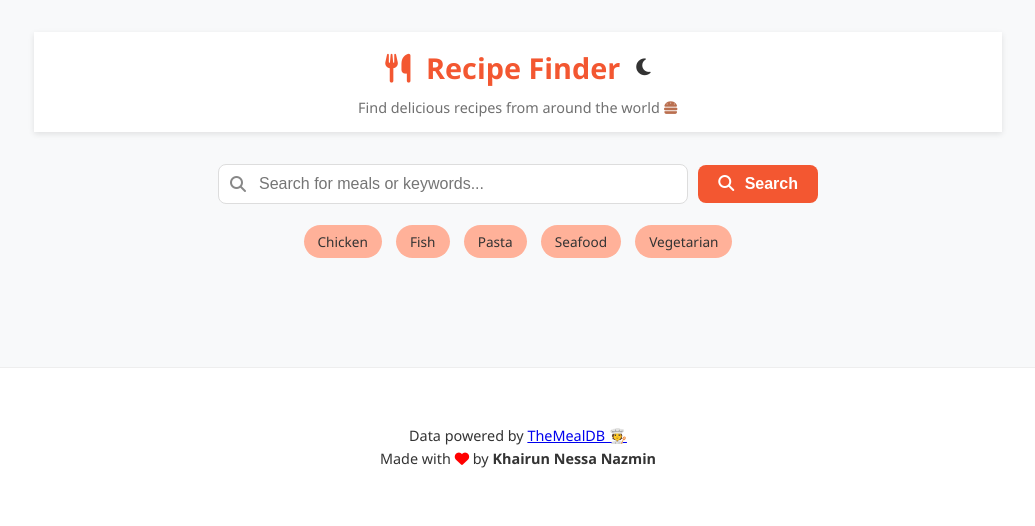
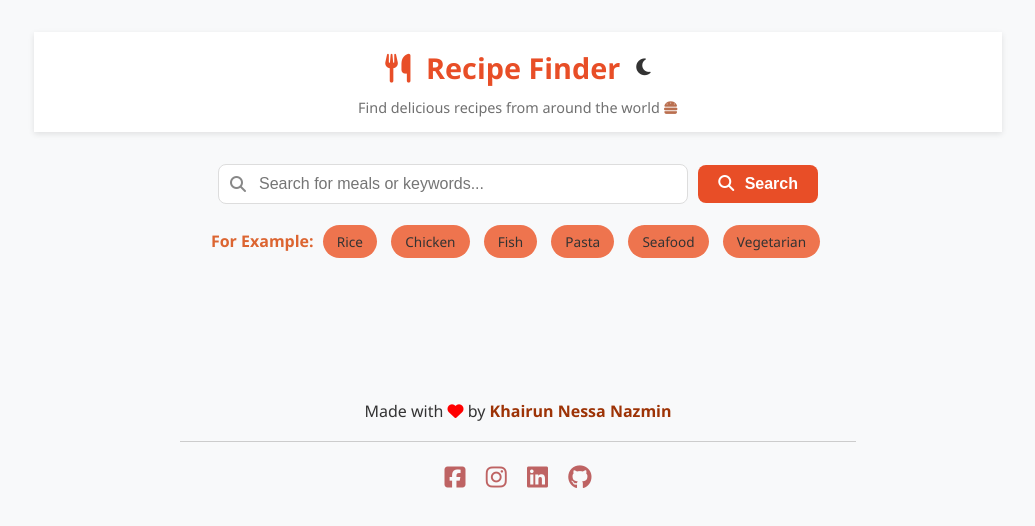
Before and after one commit to Itsrimu/your-goto-recipe-finder, a plain HTML site: page index.html in a window 1280 px wide. Shown: the whole page, without its empty margins (122-1157 px from the left). Drawn offline with Linux system fonts and the light colour scheme.

Commit message:
redme- change

```diff
--- a/index.html
+++ b/index.html
@@ -47,11 +47,14 @@
 
           <!-- Popular categories quick buttons -->
           <div class="categories">
+            <span style="color: #dc6531;"><b>For Example:</b></span>
+            <span class="category-pill">Rice</span>
             <span class="category-pill">Chicken</span>
             <span class="category-pill">Fish</span>
             <span class="category-pill">Pasta</span>
             <span class="category-pill">Seafood</span>
             <span class="category-pill">Vegetarian</span>
+
           </div>
         </section>
 
@@ -79,14 +82,21 @@
     </div>
 
     <!-- FOOTER -->
-    <footer class="footer">
-      <div class="container">
-        <p class="api-link">
-          Data powered by <a href="https://www.themealdb.com/api.php" target="_blank">TheMealDB 🧑‍🍳</a>
-        </p>
-        <p>Made with <i class="fa-solid fa-heart" style="color: red;"></i> by <strong>Khairun Nessa Nazmin</strong></p>
-      </div>
-    </footer>
+<footer class="footer">
+  <div class="container">
+    <div class="footer-content">
+      Made with  <i class="fa-solid fa-heart" style="color: red;"></i> by <b style="color: #9d3306;">Khairun Nessa Nazmin</b>
+    </div>
+    <hr>
+    <div class="footer-links">
+      <a href="https://www.facebook.com/khairunnisa.rimu"><i class="fa-brands fa-square-facebook"></i></a>
+      <a href="https://www.instagram.com/_iamrimu_/"><i class="fa-brands fa-instagram"></i></a>
+
+      <a href="https://www.linkedin.com/in/khairun-nessa-nazmin-39114424b/"><i class="fa-brands fa-linkedin"></i></a>
+      <a href="https://github.com/Itsrimu"><i class="fa-brands fa-github"></i></a>
+    </div>
+  </div>
+</footer>
 
     <script src="script.js"></script>
   </body>
--- a/style.css
+++ b/style.css
@@ -7,9 +7,9 @@
 
 /* Color Palette */
 :root {
-  --primary: #f35731;
+  --primary: #e84e27;
   --primary-dark: #c62c0d;
-  --primary-light: #ffb199;
+  --primary-light: #ee744e;
   --secondary: #0ba360;
   --text-dark: #333;
   --text-light: #f8f9fa;
@@ -357,15 +357,51 @@ button:hover {
 }
 
 /* FOOTER */
+
 .footer {
+  padding: 32px 0 16px 0;
   text-align: center;
-  padding: 1.5rem;
-  margin-top: 3rem;
-  background-color: var(--background);
-  color: var(--text-dark);
-  border-top: 1px solid #eee;
-  font-size: 0.9rem;
+  margin-top: 40px;
+  font-size: 1rem;
 }
+
+.footer .container {
+  max-width: 700px;
+  margin: 0 auto;
+  padding: 0 12px;
+}
+
+.footer hr {
+  border: none;
+  border-top: 1px solid #ccc;
+  margin: 16px 0;
+  width: 100%;
+}
+
+.footer-content {
+  margin: 8px 0;
+}
+
+.footer-links {
+  margin: 12px 0;
+}
+
+.footer-links a {
+  margin: 0 8px;
+  font-size: 1.5rem;
+  text-decoration: none;
+  vertical-align: middle;
+
+}
+.fa-brands {
+  color: rgb(190, 99, 99);
+}
+.fa-brands:hover{
+color: rgb(129, 11, 21);;
+}
+
+
+
 
 /* UTILITIES */
 .hidden {
@@ -393,4 +429,18 @@ button:hover {
   .ingredients-list {
     grid-template-columns: 1fr;
   }
+    .footer .container {
+    padding: 0 12px;
+  }
+  .footer a {
+    font-size: 1.2rem;
+    margin: 0 4px;
+  }
+    .footer .container {
+    padding: 0 6px;
+  }
+  .footer-links a {
+    font-size: 1.2rem;
+    margin: 0 4px;
+  }
 }
```
Also changed, not shown: image-1.png (added), image.png (added), 1 other file.
